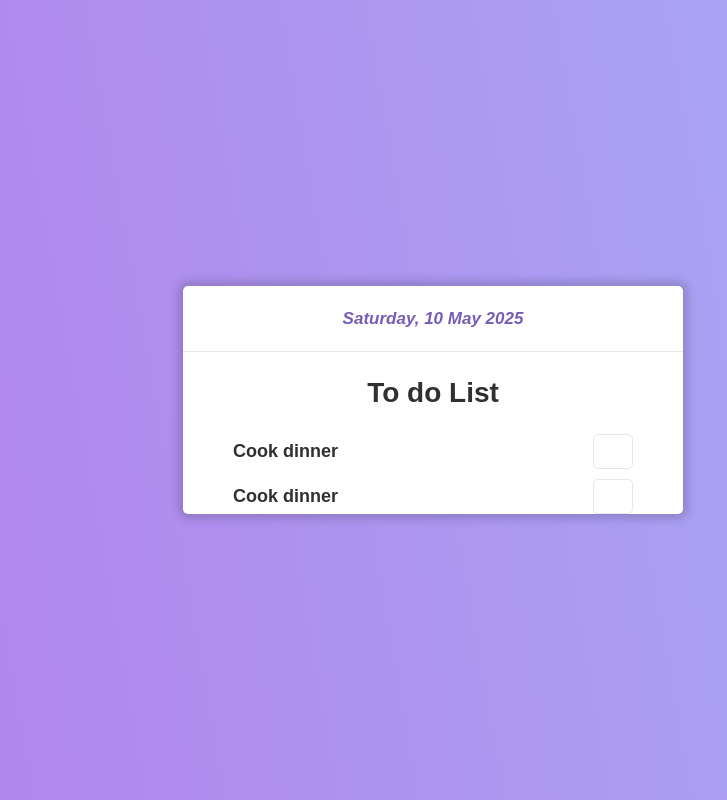
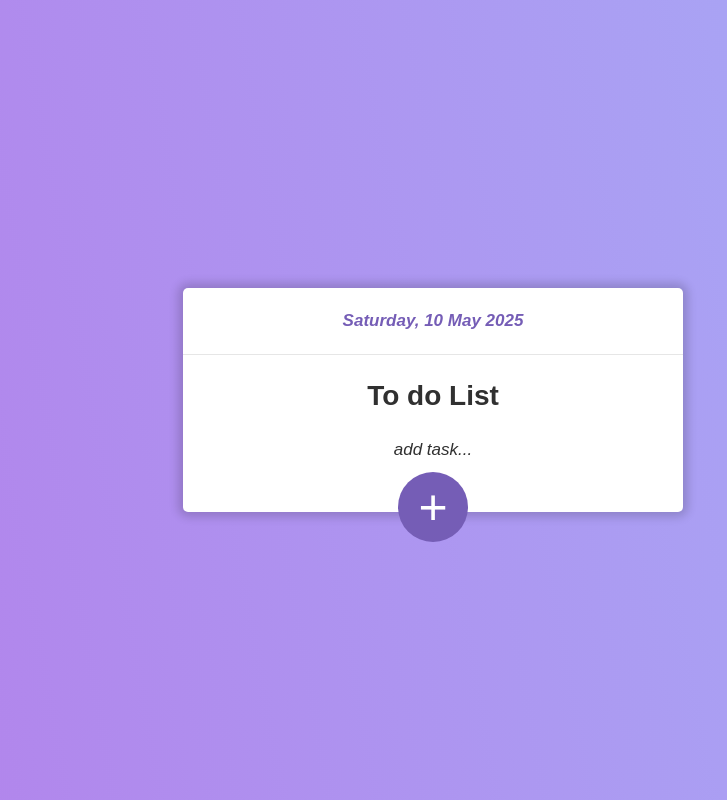
Before and after one commit to developer-luizcarlos/typescript-todo-app-indexdb, a plain HTML site: page index.html in a window 1280 px wide. Shown: the whole page, without its empty margins (207-934 px from the left). Drawn offline with Linux system fonts and the light colour scheme.

Commit message:
feat: create button element

```diff
--- a/index.html
+++ b/index.html
@@ -14,15 +14,9 @@
       >
       <h1 class="main-title">To do List</h1>
       <ul class="list">
-        <li class="list__item">
-          <span class="list__text">Cook dinner</span>
-          <span class="list__checkbox"></span>
-        </li>
-        <li class="list__item">
-          <span class="list__text">Cook dinner</span>
-          <span class="list__checkbox"></span>
-        </li>
+        <p class="no-tasks-msg">add task...</p>
       </ul>
+      <button class="btn">&#43;</button>
     </article>
   </body>
 </html>
--- a/src/css/main.css
+++ b/src/css/main.css
@@ -32,6 +32,7 @@ body {
 }
 
 .todo-app {
+  position: relative;
   background-color: var(--white);
   border-radius: 5px;
   color: var(--dark-gray);
@@ -63,6 +64,12 @@ body {
   flex-direction: column;
   align-items: center;
   list-style: none;
+}
+
+.no-tasks-msg {
+  font-size: 1.7rem;
+  font-style: italic;
+  margin-bottom: 50px;
 }
 
 .list__item {
@@ -100,3 +107,21 @@ body {
   content: "\2714";
   font-size: 3rem;
 }
+
+.btn {
+  position: absolute;
+  background-color: var(--violet);
+  border: none;
+  border-radius: 100%;
+  bottom: -30px;
+  color: var(--white);
+  cursor: pointer;
+  display: block;
+  height: 70px;
+  font-size: 5rem;
+  left: 50%;
+  margin: auto;
+  transform: translateX(-50%);
+  outline: none;
+  width: 70px;
+}
```
